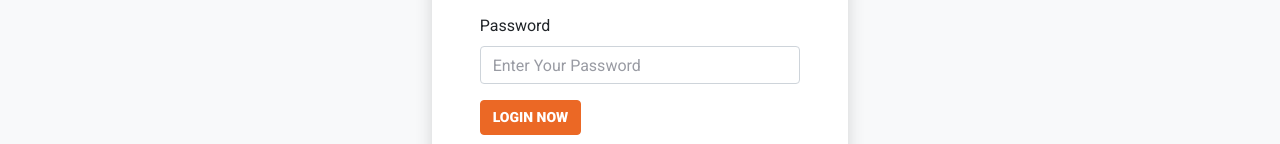
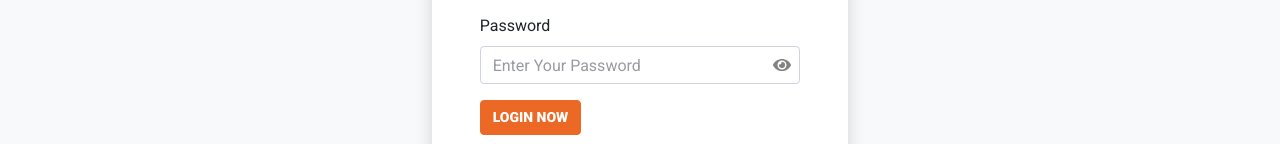
Before and after one commit to CS4Usama/Eat-Foodie, a React (Create React App) app: page /login in a window 1280 px wide. Shown: the part 622-766 px from the top of the page. Built offline with nearby package versions, Linux system fonts and the light colour scheme.

Commit message:
eye button added in login

```diff
--- a/src/modules/login/Login.css
+++ b/src/modules/login/Login.css
@@ -30,6 +30,16 @@
     font-weight: 500;
 }
 
+.password-toogle-icon {
+    color: rgb(130, 130, 130);
+    position: absolute;
+    cursor: pointer;
+    z-index: 100;
+    right: 3.6em;
+    margin-top: 2.5em;
+}
+
+
 @media (max-width: 768px) {
     h1 > strong {
         font-size: 45px !important;
--- a/src/modules/login/Login.jsx
+++ b/src/modules/login/Login.jsx
@@ -2,8 +2,12 @@ import { Link } from 'react-router-dom';
 import './Login.css';
 import 'bootstrap/dist/css/bootstrap.css';
 import NavbarComp from "../../components/navbar/Navbar";
+import UseLogin from "./UseLogin";
+
 
 export default function Login() {
+    const [setEmail, setPassword, doLoginUser, passwordToogleIcon, passwordInputType] = UseLogin();
+
     return(
         <div>
             <div className="container-fluid register-cont1">
@@ -21,13 +25,16 @@ export default function Login() {
                     <form onSubmit={event=>{event.preventDefault()}}>
                         <div className="form-group">
                             <label htmlFor="userLoginEmail">Email</label>
-                            <input type="email" className="form-control" id="userLoginEmail" placeholder="Enter Your Email" required />
+                            <input type="email" className="form-control" id="userLoginEmail" placeholder="Enter Your Email" onChange={(e) => setEmail(e.target.value)} required />
                         </div>
                         <div className="form-group">
                             <label htmlFor="userLoginPassword">Password</label>
-                            <input type="password" className="form-control" id="userLoginPassword" placeholder="Enter Your Password" required />
+                            <span className="password-toogle-icon">{passwordToogleIcon}</span>
+                            <input type={passwordInputType} className="form-control" id="userLoginPassword"
+                                placeholder="Enter Your Password" onChange={(e) => setPassword(e.target.value)} required
+                            />
                         </div>
-                        <button type="submit" className="btn btn-warning text-uppercase mb-3"><b>Login Now</b></button>
+                        <button type="submit" className="btn btn-warning text-uppercase mb-3" onClick={doLoginUser}><b>Login Now</b></button>
                     </form>
                     <p className="m-0">Don't have an account yet?
                         <Link to='/signup'>
--- /dev/null
+++ b/src/modules/login/UseLogin.jsx
@@ -0,0 +1,30 @@
+import { useState } from 'react';
+import { useDispatch } from 'react-redux';
+import { doLogin } from '../../store/actions/AuthAction';
+import { FontAwesomeIcon } from '@fortawesome/react-fontawesome';
+import { faEye, faEyeSlash } from '@fortawesome/free-solid-svg-icons';
+
+
+export default function UseLogin() {
+
+    const [passwordVisibility, setPasswordVisibility] = useState(false);
+    const [email, setEmail] = useState('');
+    const [password, setPassword] = useState('');
+    const dispatch = useDispatch();
+
+    const doLoginUser = () => {
+        // dispatch(action);
+        dispatch(doLogin(email, password));
+    }
+
+    const passwordToogleIcon = (
+        <FontAwesomeIcon
+            icon={passwordVisibility ? faEyeSlash : faEye}
+            onClick={(e) => setPasswordVisibility(passwordVisibility => !passwordVisibility)}
+        />
+    );
+
+    const passwordInputType = passwordVisibility ? "text" : "password";
+
+    return [setEmail, setPassword, doLoginUser, passwordToogleIcon, passwordInputType];
+}
--- /dev/null
+++ b/src/store/actions/AuthAction.jsx
@@ -0,0 +1,67 @@
+import {auth, db} from '../../config/Firebase';
+
+export const LOGIN = 'Login';
+export const LOGOUT = 'Logout';
+
+export const doLogin = (email, password) => async(dispatch) => {
+    try {
+        // Firebase Login Code
+        const userCredential = await auth.signInWithEmailAndPassword(email, password)
+        var user = userCredential.user;
+
+        console.log("User ID:", user.uid);
+
+        dispatch({
+            type: LOGIN,
+            payload: user
+        });
+    } catch(err) {
+        console.log("Exception is: ", err);
+        // alert(err);
+        alert(JSON.stringify(err));
+    }
+}
+
+
+export const doSignup = (user) => async(dispatch) => {
+    try {
+        // Firebase Login Code
+        const userCredential = await auth.createUserWithEmailAndPassword(user.email, user.password);
+        var userData = userCredential.user;
+console.log('UserData logged',user);
+        // DB Firestore
+        await db.collection("users").add({
+            ...user,
+            // email: user.email,
+            // password: user.password,
+            uid: userData.uid
+        });
+
+        dispatch({
+            type: LOGIN,
+            payload: userData
+        });
+    } catch(err) {
+        console.log("Exception is: ", err);
+        // alert(err);
+        alert(JSON.stringify(err));
+    }
+}
+
+
+export const doLogout = () => async(dispatch) => {
+    try {
+        // Firebase Login Code
+        const res = await auth.signOut();
+
+        console.log("Logout Response:", res);
+
+        dispatch({
+            type: LOGOUT,
+        });
+    } catch(err) {
+        console.log("Exception is: ", err);
+        // alert(err);
+        alert(JSON.stringify(err));
+    }
+}
```
Also changed, not shown: src/store/reducers/AuthReducer.jsx (added).
